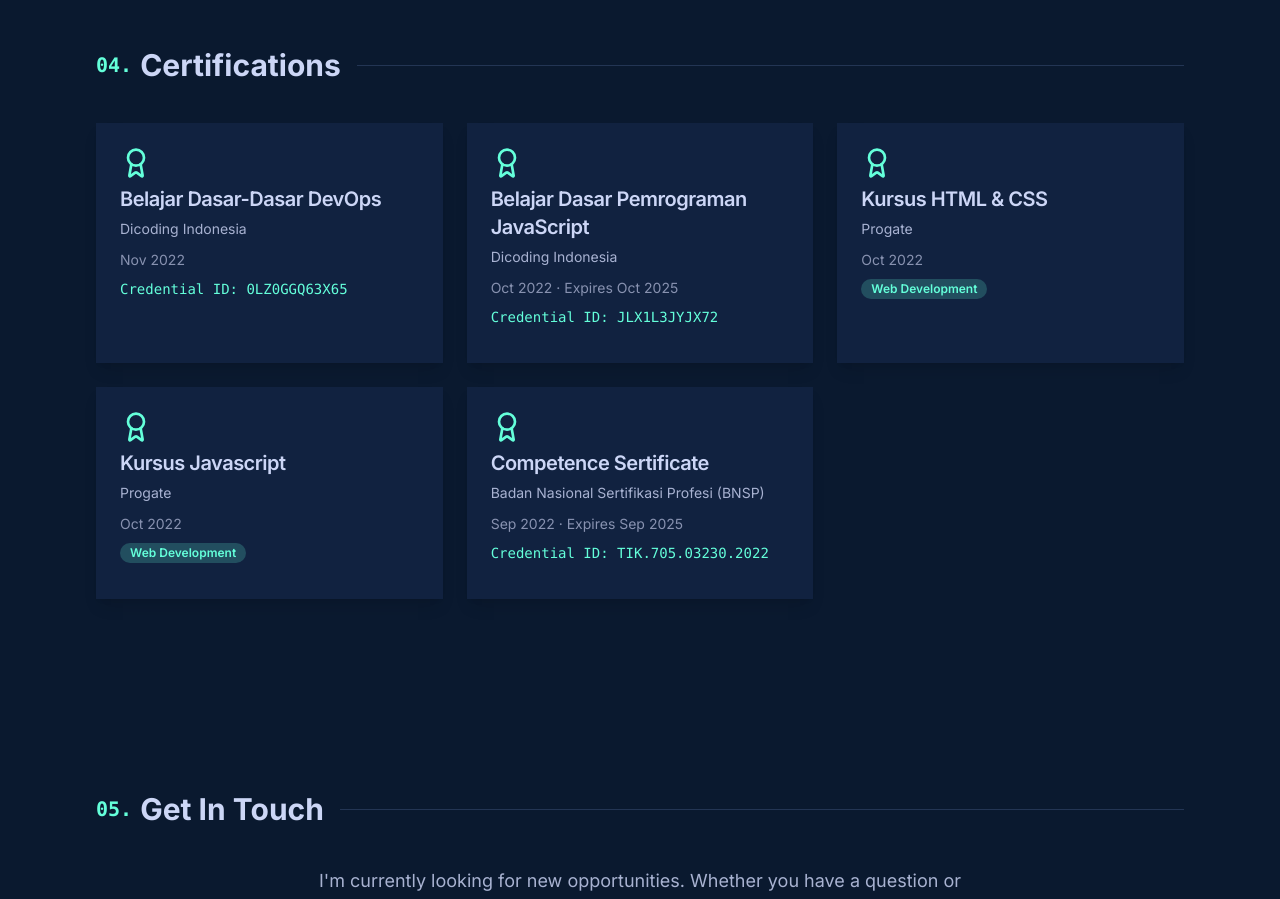
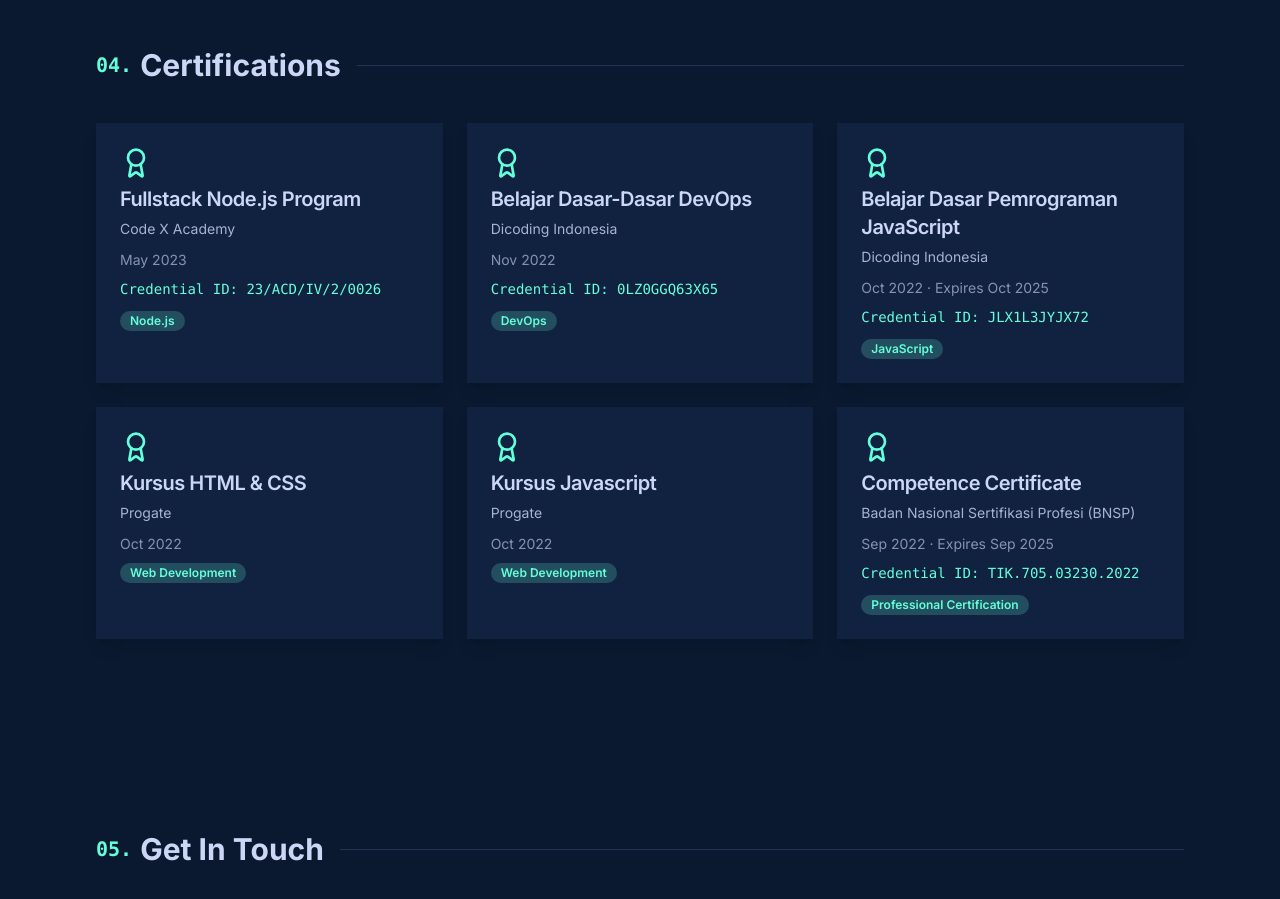
Before and after one commit to nadhir24/Nadhir-portfolio-showcase, a React (Vite) app: page / in a window 1280 px wide. Shown: the part 3440-4339 px from the top of the page. Built offline with nearby package versions, Linux system fonts and the light colour scheme.

Commit message:
Refine knowledge management
Update and improve knowledge management based on user input.

```diff
--- a/src/components/CertificationsSection.tsx
+++ b/src/components/CertificationsSection.tsx
@@ -1,5 +1,5 @@
 
-import React, { useState } from "react";
+import React from "react";
 import { Card, CardContent, CardHeader, CardTitle, CardDescription } from "@/components/ui/card";
 import { Badge } from "@/components/ui/badge";
 import { Award, ExternalLink } from "lucide-react";
@@ -7,11 +7,20 @@ import { Award, ExternalLink } from "lucide-react";
 const CertificationsSection = () => {
   const certifications = [
     {
+      title: "Fullstack Node.js Program",
+      issuer: "Code X Academy",
+      issueDate: "May 2023",
+      credentialId: "23/ACD/IV/2/0026",
+      url: "#",
+      skills: ["Node.js"]
+    },
+    {
       title: "Belajar Dasar-Dasar DevOps",
       issuer: "Dicoding Indonesia",
       issueDate: "Nov 2022",
       credentialId: "0LZ0GGQ63X65",
-      skills: []
+      url: "https://www.dicoding.com/certificates/0LZ0GGQ63X65",
+      skills: ["DevOps"]
     },
     {
       title: "Belajar Dasar Pemrograman JavaScript",
@@ -19,27 +28,31 @@ const CertificationsSection = () => {
       issueDate: "Oct 2022",
       expirationDate: "Oct 2025",
       credentialId: "JLX1L3JYJX72",
-      skills: []
+      url: "https://www.dicoding.com/certificates/JLX1L3JYJX72",
+      skills: ["JavaScript"]
     },
     {
       title: "Kursus HTML & CSS",
       issuer: "Progate",
       issueDate: "Oct 2022",
+      url: "https://progate.com/course_certificate/e4cdc974rk3myb",
       skills: ["Web Development"]
     },
     {
       title: "Kursus Javascript",
       issuer: "Progate",
       issueDate: "Oct 2022",
+      url: "https://progate.com/course_certificate/c86122berjzrgc",
       skills: ["Web Development"]
     },
     {
-      title: "Competence Sertificate",
+      title: "Competence Certificate",
       issuer: "Badan Nasional Sertifikasi Profesi (BNSP)",
       issueDate: "Sep 2022",
       expirationDate: "Sep 2025",
       credentialId: "TIK.705.03230.2022",
-      skills: []
+      url: "https://drive.google.com/file/d/1hYaPIRcLjxr4dnQg17KeVvUtc_ZcFurw/view",
+      skills: ["Professional Certification"]
     },
   ];
 
@@ -58,13 +71,17 @@ const CertificationsSection = () => {
                 <div className="text-portfolio-teal">
                   <Award className="w-8 h-8" />
                 </div>
+                {cert.url && (
                   <a
-                  href="#"
+                    href={cert.url}
+                    target="_blank"
+                    rel="noopener noreferrer"
                     className="text-portfolio-lightest-slate opacity-0 group-hover:opacity-100 transition-opacity"
                     aria-label="View Credential"
                   >
                     <ExternalLink className="w-5 h-5" />
                   </a>
+                )}
               </div>
               <CardTitle className="text-portfolio-lightest-slate text-xl mt-2">{cert.title}</CardTitle>
               <CardDescription className="text-portfolio-light-slate">{cert.issuer}</CardDescription>
--- a/src/components/ProjectsSection.tsx
+++ b/src/components/ProjectsSection.tsx
@@ -12,7 +12,7 @@ const ProjectsSection = () => {
       image: "https://images.unsplash.com/photo-1486312338219-ce68d2c6f44d?auto=format&fit=crop&w=800&q=80",
       tech: ["React", "Node.js", "Express", "MongoDB"],
       liveUrl: "https://ranocake.vercel.app",
-      githubUrl: "https://github.com/yourusername/ranocake"
+      githubUrl: "https://github.com/nadhir24/ranocake"
     }
   ];
 
@@ -96,7 +96,7 @@ const ProjectsSection = () => {
       <div className="flex justify-center mt-16">
         <Button className="btn">
           <a
-            href="https://github.com/yourusername"
+            href="https://github.com/nadhir24"
             target="_blank"
             rel="noopener noreferrer"
             className="flex items-center gap-2"
```
Lines whose indentation alone changed are shown as unchanged.
